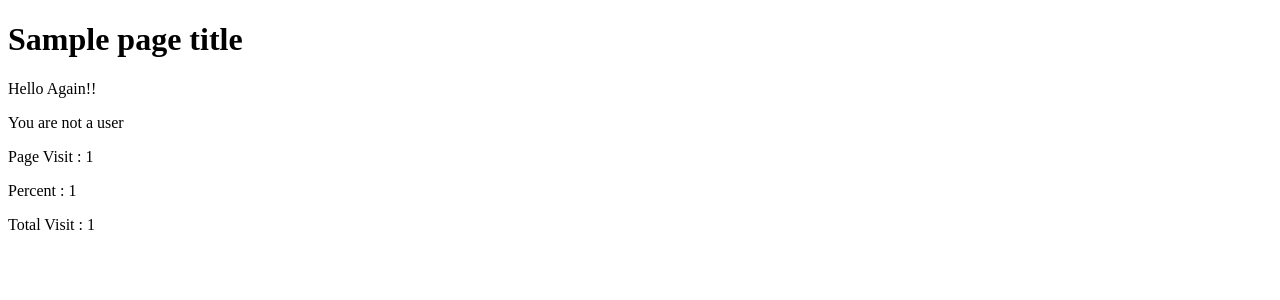
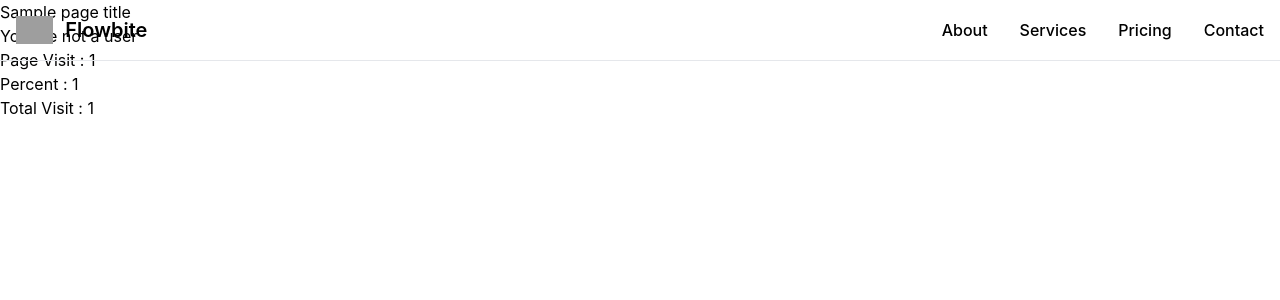
Before and after one commit to TencerDe/Saas-rnd, a Python web app: template templates/home.html in a window 1280 px wide. Shown: the top 300 px of the page. Run offline with Jinja, Linux system fonts and the light colour scheme; the template is opened without the code that fills it: most values are stand-ins (such as "Sample title", 1, 10 or a date in 2020); some libraries are stand-ins or nearby versions; grey boxes are pictures that could not be loaded.

Commit message:
Added Flowbite CDN and Tailwind CSS test codes for further development

```diff
--- a/requirements.txt
+++ b/requirements.txt
@@ -15,3 +15,4 @@ dj-database-url
 gunicorn
 pillow
 python-decouple
+psycopg-binary
--- a/templates/base.html
+++ b/templates/base.html
@@ -3,10 +3,15 @@
 <html>
 <head>
     <title>{% block head_title %}SaaS{% endblock head_title %}</title>
+
+    {% include 'base/css.html' %}
+
 </head>
 <body>
+    {% include 'nav/navbar.html' %}
     {% block content %}
-        Hi User
     {% endblock content %}
+
+    {% include 'base/js.html' %}
 </body>
 </html>
--- /dev/null
+++ b/templates/base/css.html
@@ -0,0 +1 @@
+<link href="https://cdn.jsdelivr.net/npm/flowbite@4.0.1/dist/flowbite.min.css" rel="stylesheet" />
--- /dev/null
+++ b/templates/base/js.html
@@ -0,0 +1 @@
+<script src="https://cdn.jsdelivr.net/npm/flowbite@4.0.1/dist/flowbite.min.js"></script>
--- a/templates/home.html
+++ b/templates/home.html
@@ -5,8 +5,6 @@
 {% block content %}
 
 <h1> {{page_title}} </h1>
-<p> Hello Again!! </p>
-
 {% include 'snippets/welcome-user-msg.html' %}
 
 
--- /dev/null
+++ b/templates/nav/navbar.html
@@ -0,0 +1,31 @@
+<nav class="bg-neutral-primary fixed w-full z-20 top-0 start-0 border-b border-default">
+  <div class="max-w-screen-xl flex flex-wrap items-center justify-between mx-auto p-4">
+    <a href="https://flowbite.com/" class="flex items-center space-x-3 rtl:space-x-reverse">
+        <img src="https://flowbite.com/docs/images/logo.svg" class="h-7" alt="Flowbite Logo" />
+        <span class="self-center text-xl text-heading font-semibold whitespace-nowrap">Flowbite</span>
+    </a>
+    <button data-collapse-toggle="navbar-default" type="button" class="inline-flex items-center p-2 w-10 h-10 justify-center text-sm text-body rounded-base md:hidden hover:bg-neutral-secondary-soft hover:text-heading focus:outline-none focus:ring-2 focus:ring-neutral-tertiary" aria-controls="navbar-default" aria-expanded="false">
+        <span class="sr-only">Open main menu</span>
+        <svg class="w-6 h-6" aria-hidden="true" xmlns="http://www.w3.org/2000/svg" width="24" height="24" fill="none" viewBox="0 0 24 24"><path stroke="currentColor" stroke-linecap="round" stroke-width="2" d="M5 7h14M5 12h14M5 17h14"/></svg>
+    </button>
+    <div class="hidden w-full md:block md:w-auto" id="navbar-default">
+      <ul class="font-medium flex flex-col p-4 md:p-0 mt-4 border border-default rounded-base bg-neutral-secondary-soft md:flex-row md:space-x-8 rtl:space-x-reverse md:mt-0 md:border-0 md:bg-neutral-primary">
+        <li>
+          <a href="#" class="block py-2 px-3 text-white bg-brand rounded md:bg-transparent md:text-fg-brand md:p-0" aria-current="page">Home</a>
+        </li>
+        <li>
+          <a href="#" class="block py-2 px-3 text-heading rounded hover:bg-neutral-tertiary md:hover:bg-transparent md:border-0 md:hover:text-fg-brand md:p-0 md:dark:hover:bg-transparent">About</a>
+        </li>
+        <li>
+          <a href="#" class="block py-2 px-3 text-heading rounded hover:bg-neutral-tertiary md:hover:bg-transparent md:border-0 md:hover:text-fg-brand md:p-0 md:dark:hover:bg-transparent">Services</a>
+        </li>
+        <li>
+          <a href="#" class="block py-2 px-3 text-heading rounded hover:bg-neutral-tertiary md:hover:bg-transparent md:border-0 md:hover:text-fg-brand md:p-0 md:dark:hover:bg-transparent">Pricing</a>
+        </li>
+        <li>
+          <a href="#" class="block py-2 px-3 text-heading rounded hover:bg-neutral-tertiary md:hover:bg-transparent md:border-0 md:hover:text-fg-brand md:p-0 md:dark:hover:bg-transparent">Contact</a>
+        </li>
+      </ul>
+    </div>
+  </div>
+</nav>
```
Also changed, not shown: cfehome/settings.py (+16 -1 lines), templates/base/meta.html (added).
